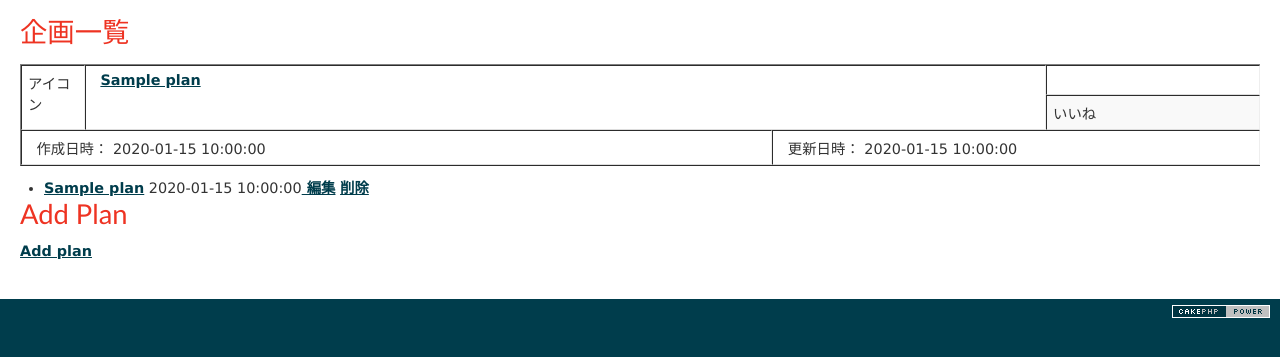
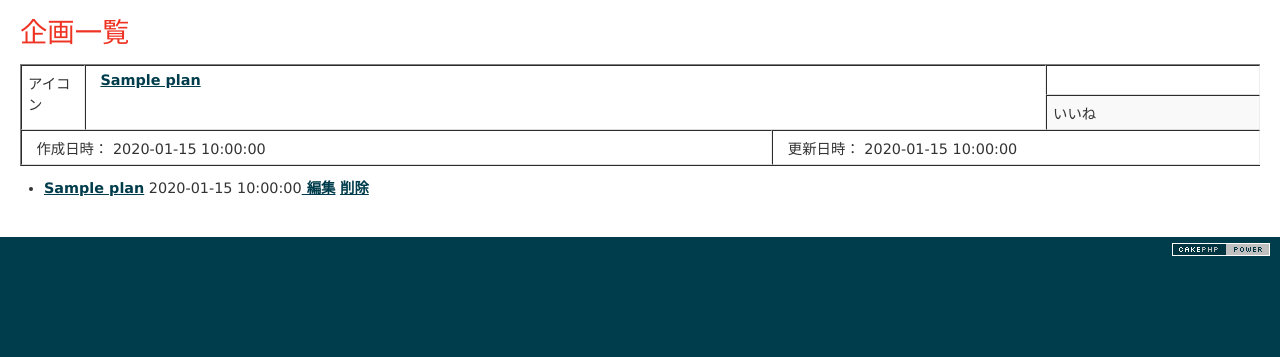
Before and after one commit to megumi-ueda/kikakukobo, a CakePHP app: the page made by app/View/Plans/index.ctp in a window 1280 px wide. Shown: the part 75-432 px from the top of the page. Run offline with PHP 8.4 and a stand-in for CakePHP, Linux system fonts and the light colour scheme; the template is opened without the code that fills it: most values are stand-ins (such as "Sample title", 1, 10 or a date in 2020); data that the repository does not hold is empty; some libraries are stand-ins or nearby versions.

Commit message:
indexx.ctpのadd planを削除
ボタンつけたからもう画面内でaddしなくてもいいから

```diff
--- a/app/View/Plans/index.ctp
+++ b/app/View/Plans/index.ctp
@@ -49,6 +49,3 @@ echo $this->Html->link($plan['Plan']['title'], '/plans/view/'.$plan['Plan']['id'
 </li>
 <?php endforeach; ?>
 </ul>
-
-<h2>Add Plan</h2>
-<?php echo $this->Html->link('Add plan', array('controller'=>'plans', 'action'=>'add'));
```
